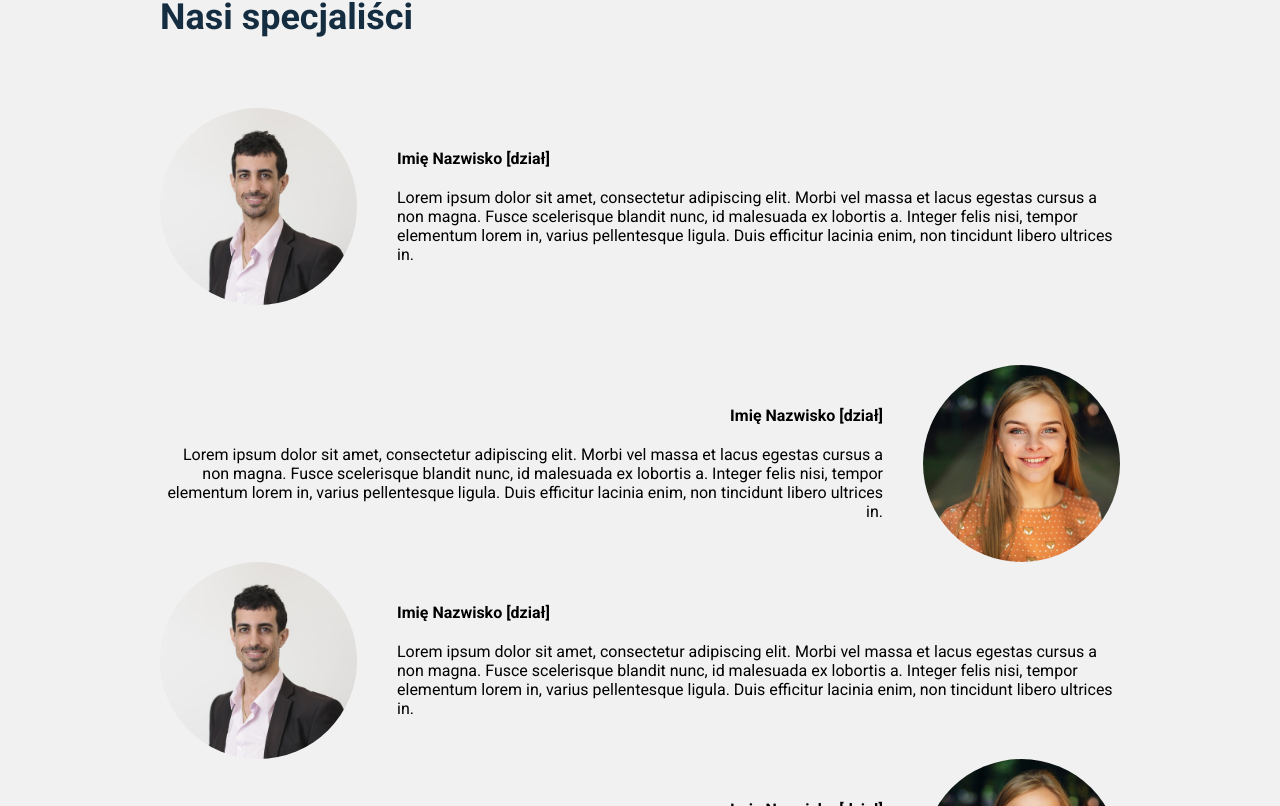
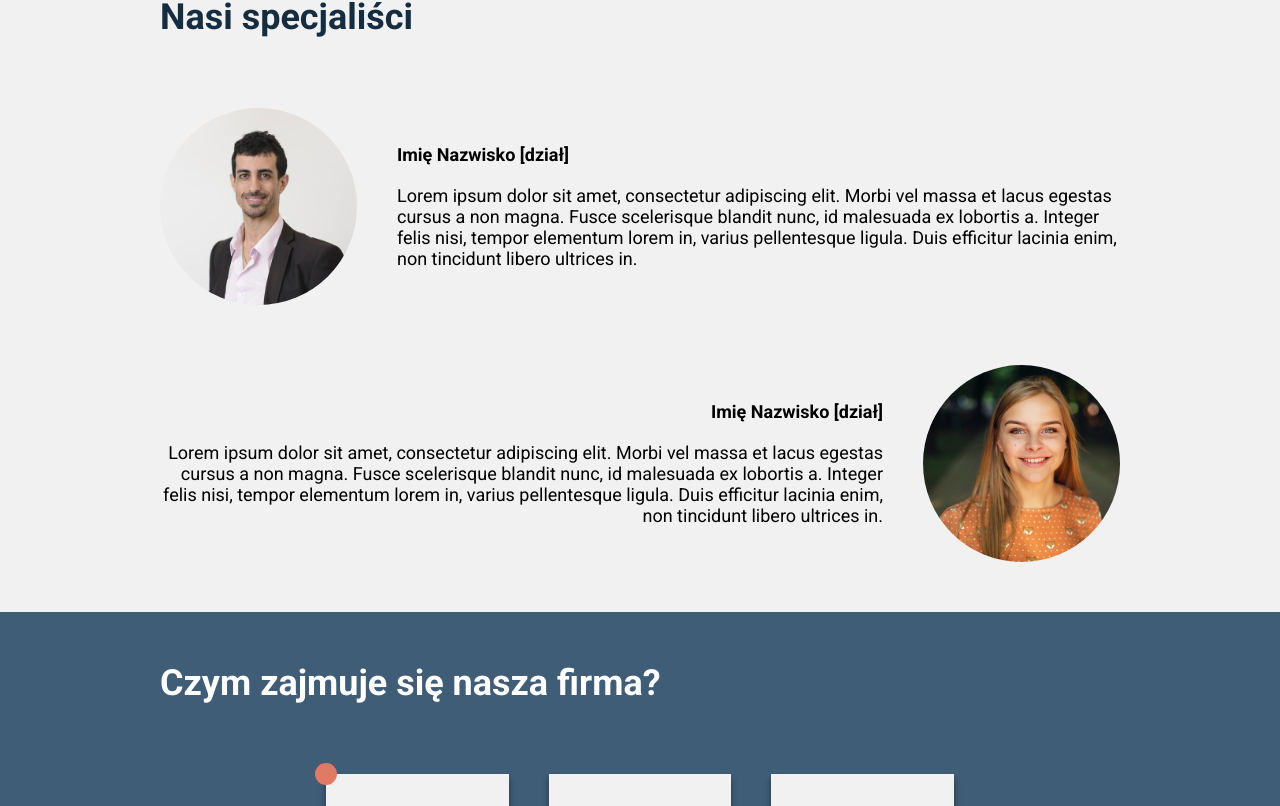
Before and after one commit to sunrisean9el/React-company-website, a React (Create React App) app: page / in a window 1280 px wide. Shown: the part 854-1660 px from the top of the page. Built offline with nearby package versions, Linux system fonts and the light colour scheme.

Commit message:
Pass correct prop

```diff
--- a/src/components/About/Employee.jsx
+++ b/src/components/About/Employee.jsx
@@ -1,28 +1,24 @@
-import React from "react";
-import employees from "../../data/Employees";
 import manPicture from "../../images/man.jpg";
 import womanPicture from "../../images/woman.jpg";
 
-const Employee = () => {
-  return employees.map((item, id) => {
+const Employee = ({ id, firstName, lastName, position, description }) => {
   return (
     <div className="employee">
       <div className="employee-photo-wrapper">
         <img
-            src={id === 0 ? manPicture : womanPicture}
+          src={id === 1 ? manPicture : womanPicture}
           alt="Zdjęcie pracownika"
           className="employee-photo"
         />
       </div>
       <div className="employee-bio">
-          <p className="employee-name">
-            {item.firstName} {item.lastName} {item.position}
+        <p className="employee-name p-tag">
+          {firstName} {lastName} {position}
         </p>
-          <p className="employee-description">{item.description}</p>
+        <p className="employee-description p-tag">{description}</p>
       </div>
     </div>
   );
-  });
 };
 
 export default Employee;
```
Lines whose indentation alone changed are shown as unchanged.
